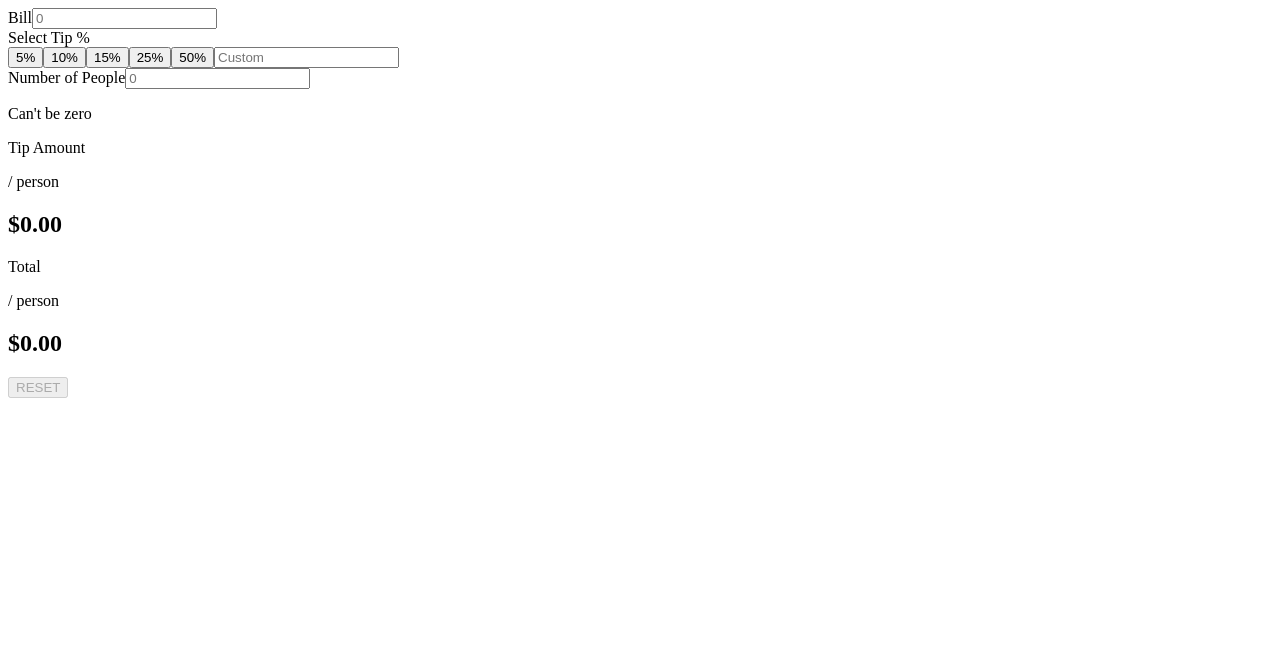
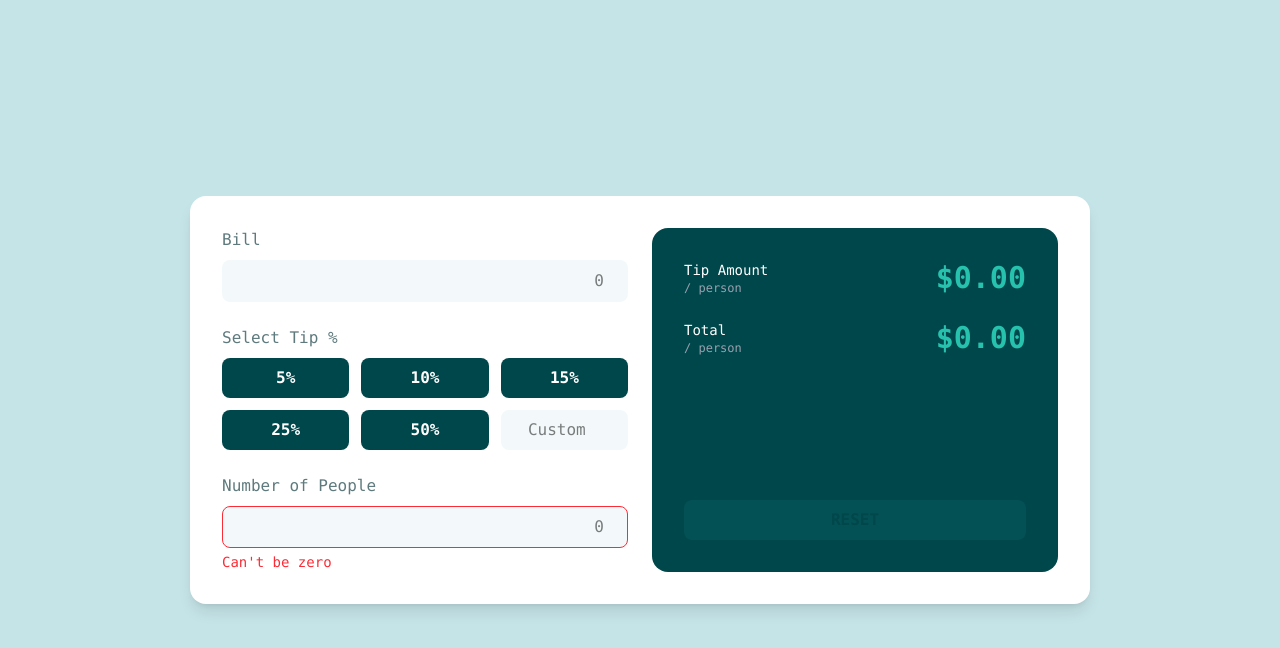
Before and after one commit to mcDolor/github-practice-tip-calculator, a Next.js app: page / in a window 1280 px wide. Shown: the top 648 px of the page. Built offline with nearby package versions, Linux system fonts and the light colour scheme.

Commit message:
added styles to features

```diff
--- a/app/globals.css
+++ b/app/globals.css
@@ -1,5 +1,10 @@
-@import "tailwindcss";
+@import "tailwindcss/preflight";
+@import "tailwindcss/utilities";
 
+/* Tell Tailwind we’re referencing its classes */
+@reference "tailwindcss";
+
+/* Apply Tailwind utilities */
 body {
   @apply bg-[#c5e4e7] font-mono;
 }
--- a/app/layout.tsx
+++ b/app/layout.tsx
@@ -1,3 +1,5 @@
+import "./globals.css";
+
 export const metadata = {
   title: "Splitter - Tip Calculator",
   description: "Calculate tip and split bill easily",
```
